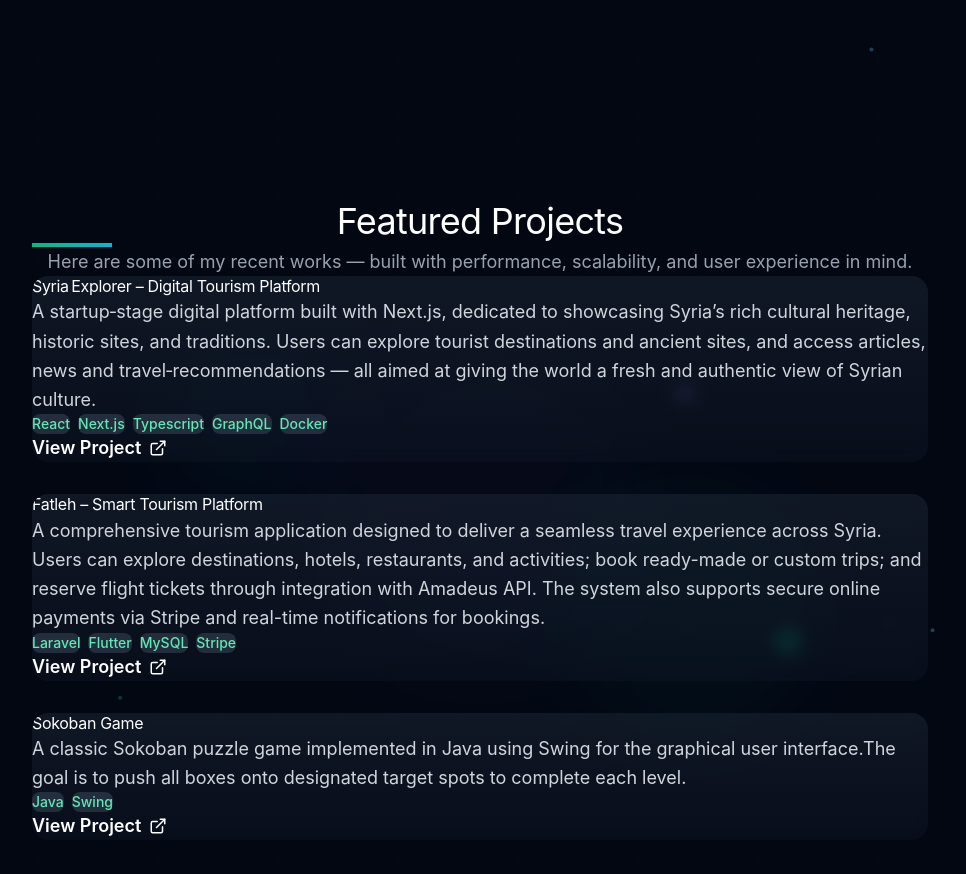
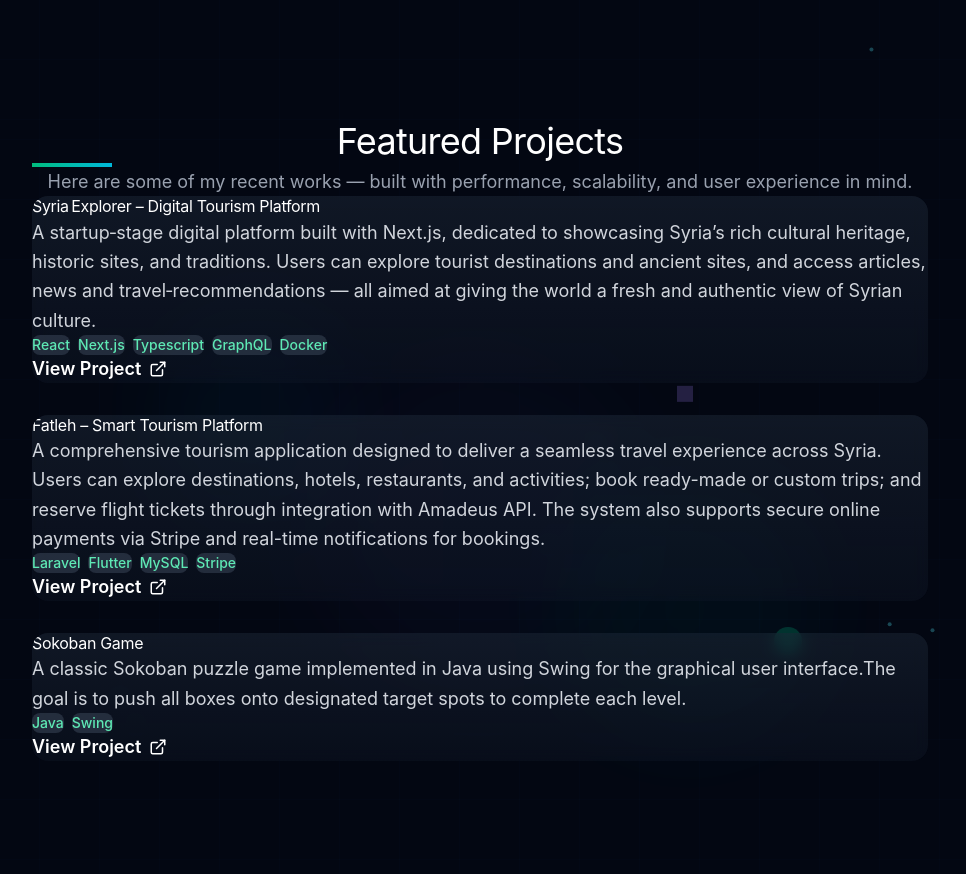
Before and after one commit to pitsssss/My-Portfolio, a Next.js app: page / in a window 1280 px wide. Shown: the part 2280-3154 px from the top of the page, without its empty margins (160-1126 px from the left). Built offline with nearby package versions, Linux system fonts and the light colour scheme.

Commit message:
fixed spaces between skills and projects,fixed Navbar

```diff
--- a/components/layouts/Navbar.tsx
+++ b/components/layouts/Navbar.tsx
@@ -4,7 +4,7 @@
 import { useState, useEffect, useRef } from 'react';
 import type { SectionId } from '@/lib/types';
 import { motion, AnimatePresence } from 'framer-motion';
-import { Menu, X } from 'lucide-react';
+import { Menu, Navigation, X } from 'lucide-react';
 import { navItems } from '@/lib/data';
 import { scrollToSection } from '@/lib/utils';
 
@@ -116,11 +116,12 @@ export default function Navbar({ activeSection }: { activeSection: SectionId })
         <div className="md:hidden ml-auto">
           <motion.button
             className="p-2 rounded-lg text-gray-300 hover:text-emerald-400 hover:bg-gray-800/50 transition-colors"
-            onClick={() => setIsMenuOpen(true)}
-            aria-label="Open navigation menu"
+            onClick={() => setIsMenuOpen(!isMenuOpen)}
+            aria-label= {!isMenuOpen ? "close navigation menu" : "Open navigation menu"}
             whileTap={{ scale: 0.95 }}
           >
-            <Menu size={24} />
+            {isMenuOpen ? <X size={24} className='txt-emerald-400'/>: <Menu size={24}/>}
+
           </motion.button>
         </div>
       </div>
--- a/components/sections/Projects.tsx
+++ b/components/sections/Projects.tsx
@@ -23,7 +23,7 @@ export default function Projects() {
   return (
     <section
       id="projects"
-      className="min-h-screen flex flex-col items-center justify-center bg-gray-950 px-4 md:px-6 py-16 md:py-20 lg:py-24 pt-24 md:pt-28 lg:pt-38 relative"
+      className="min-h-screen flex flex-col items-center justify-start bg-gray-950 px-4 md:px-6 py-16 md:py-20 lg:py-24 pt-24 md:pt-28 lg:pt-38 relative"
     >
       {/* Professional Animated Background */}
       <div className="absolute inset-0 z-0 pointer-events-none"
```
